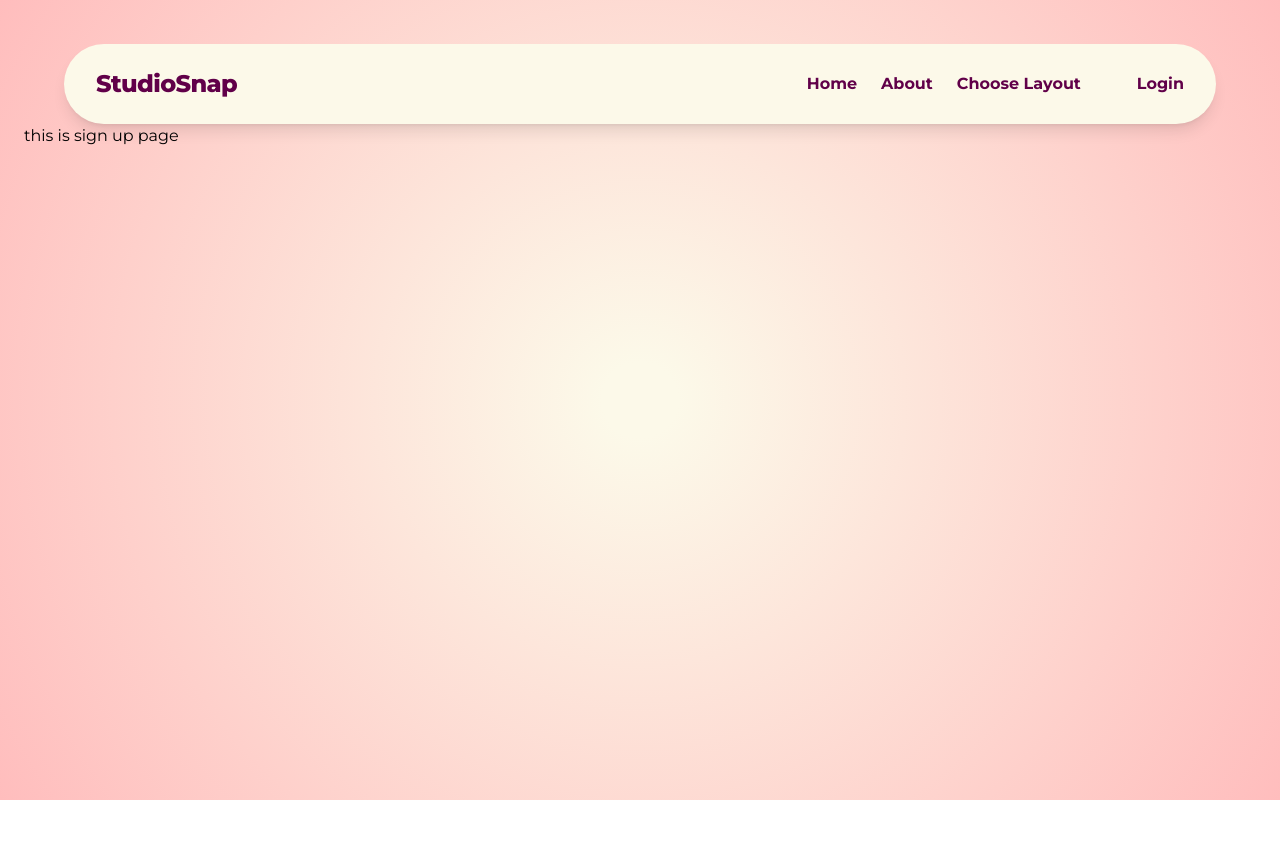
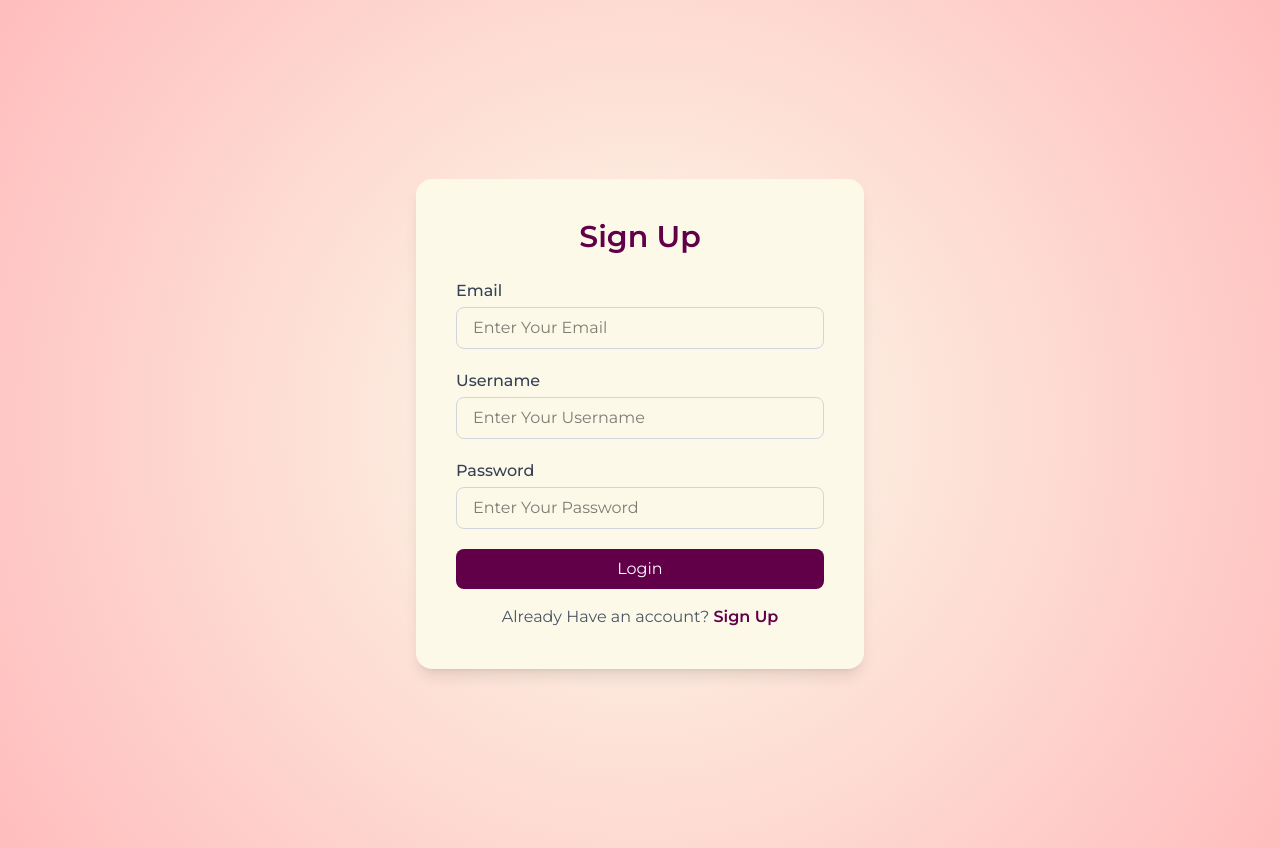
Before and after one commit to Dingin-Tetapi-Tidak-Kejam/StudioSnap, a React (Vite) app: page /signup in a window 1280 px wide. Before the commit the page ends 800 px from the top, so only its background shows below. Built offline with nearby package versions, Linux system fonts and the light colour scheme.

Commit message:
SignUp LogIn

```diff
--- a/src/App.jsx
+++ b/src/App.jsx
@@ -3,6 +3,8 @@
   Routes,
   Route,
   useNavigate,
+  useLocation,
+  Navigate,
 } from "react-router-dom";
 import Navbar from "./components/navbar.jsx";
 import Layout from "./components/layout.jsx";
@@ -34,22 +36,30 @@
     </main>
   );
 };
-
-const App = () => {
+const AppLayout = () => {
+  const location = useLocation();
+  const hideLayout = ["/login", "/signup"].includes(location.pathname);
   return (
-    <Router>
     <Layout>
-          <Navbar />
+      {!hideLayout && <Navbar />}
       <Routes>
         <Route path="/" element={<Home />} />
         <Route path="/welcome" element={<Welcome />} />
         <Route path="/cam" element={<Cam />} />
         <Route path="/layout" element={<LayoutPage />} />
         <Route path="/customize" element={<Customize />} />
+        <Route path="/about" element={<About />} />
         <Route path="/login" element={<Login />} />
         <Route path="/signup" element={<Signup />} />
       </Routes>
     </Layout>
+  );
+};
+
+const App = () => {
+  return (
+    <Router>
+      <AppLayout />
     </Router>
   );
 };
--- a/src/components/navbar.jsx
+++ b/src/components/navbar.jsx
@@ -32,7 +32,7 @@
             </Link>
             <Link
               to="/login"
-              className="text-base font-bold text-[#610049] hover:opacity-50 ml-8"
+              className="text-base font-bold text-[#610049] hover:opacity-50"
             >
               Login
             </Link>
--- a/src/pages/login.jsx
+++ b/src/pages/login.jsx
@@ -13,15 +13,14 @@
 
     localStorage.setItem("email", email);
     localStorage.setItem("password", password);
-    localStorage.setItem("username", username);
 
     navigate("/welcome");
   };
 
   return (
     <>
-      <div className="min-h-screen flex items-center justify-center">
-        <div className="bg-[#FCF9E9] backdrop-blur-md p-10 rounded-2xl w-full max-w-md border border-[#610049] shadow-lg">
+      <div className="flex flex-col items-center justify-center min-h-screen z-10">
+        <div className="bg-[#FCF9E9] backdrop-blur-md p-10 rounded-2xl w-full max-w-md shadow-lg">
           <h2 className="text-3xl font-semibold text-[#610049] text-center mb-6">
             Login
           </h2>
@@ -38,20 +37,6 @@
                 required
                 className="w-full px-4 py-2 border border-gray-300 rounded-lg focus:outline-none focus:ring-2 focus:ring-[#610049]"
                 placeholder="Enter Your Email"
-              />
-            </div>
-
-            <div>
-              <label className="block text-gray-700 font-medium mb-1">
-                Username
-              </label>
-              <input
-                type="text"
-                value={username}
-                onChange={(e) => setUsername(e.target.value)}
-                required
-                className="w-full px-4 py-2 border border-gray-300 rounded-lg focus:outline-none focus:ring-2 focus:ring-[#610049]"
-                placeholder="Enter Your Username"
               />
             </div>
 
@@ -81,7 +66,7 @@
             Don't have an account?{" "}
             <span
               className="text-[#610049] font-semibold cursor-pointer hover:underline"
-              onClick={() => navigate("/sign up")}
+              onClick={() => navigate("/signup")}
             >
               Sign Up
             </span>
--- a/src/pages/signup.jsx
+++ b/src/pages/signup.jsx
@@ -1,9 +1,95 @@
+import { useState } from "react";
+import { useNavigate } from "react-router-dom";
+
 const Signup = () => {
+  const navigate = useNavigate();
+
+  const [email, setEmail] = useState("");
+  const [password, setPassword] = useState("");
+  const [username, setUsername] = useState("");
+
+  const handleSubmit = (e) => {
+    e.preventDefault();
+
+    localStorage.setItem("email", email);
+    localStorage.setItem("password", password);
+    localStorage.setItem("username", username);
+
+    navigate("/welcome");
+  };
+
   return (
     <>
-    <h1>this is sign up page</h1>
+      <div className="flex flex-col items-center justify-center min-h-screen z-10">
+        <div className="bg-[#FCF9E9] backdrop-blur-md p-10 rounded-2xl w-full max-w-md shadow-lg">
+          <h2 className="text-3xl font-semibold text-[#610049] text-center mb-6">
+            Sign Up
+          </h2>
+
+          <form onSubmit={handleSubmit} className="space-y-5">
+            <div>
+              <label className="block text-gray-700 font-medium mb-1">
+                Email
+              </label>
+              <input
+                type="email"
+                value={email}
+                onChange={(e) => setEmail(e.target.value)}
+                required
+                className="w-full px-4 py-2 border border-gray-300 rounded-lg focus:outline-none focus:ring-2 focus:ring-[#610049]"
+                placeholder="Enter Your Email"
+              />
+            </div>
+
+            <div>
+              <label className="block text-gray-700 font-medium mb-1">
+                Username
+              </label>
+              <input
+                type="text"
+                value={username}
+                onChange={(e) => setUsername(e.target.value)}
+                required
+                className="w-full px-4 py-2 border border-gray-300 rounded-lg focus:outline-none focus:ring-2 focus:ring-[#610049]"
+                placeholder="Enter Your Username"
+              />
+            </div>
+
+            <div>
+              <label className="block text-gray-700 font-medium mb-1">
+                Password
+              </label>
+              <input
+                type="password"
+                value={password}
+                onChange={(e) => setPassword(e.target.value)}
+                required
+                className="w-full px-4 py-2 border border-gray-300 rounded-lg focus:outline-none focus:ring-2 focus:ring-[#610049]"
+                placeholder="Enter Your Password"
+              />
+            </div>
+
+            <button
+              type="submit"
+              className="w-full bg-[#610049] text-white py-2 rounded-lg hover:bg-[#4a003a] transition-colors duration-200"
+            >
+              Login
+            </button>
+          </form>
+
+          <p className="text-center text-gray-600 mt-4">
+            Already Have an account?{" "}
+            <span
+              className="text-[#610049] font-semibold cursor-pointer hover:underline"
+              onClick={() => navigate("/login")}
+            >
+              Sign Up
+            </span>
+          </p>
+        </div>
+      </div>
     </>
-  )
-}
+  );
+};
 
 export default Signup;
```
Lines whose indentation alone changed are shown as unchanged.
